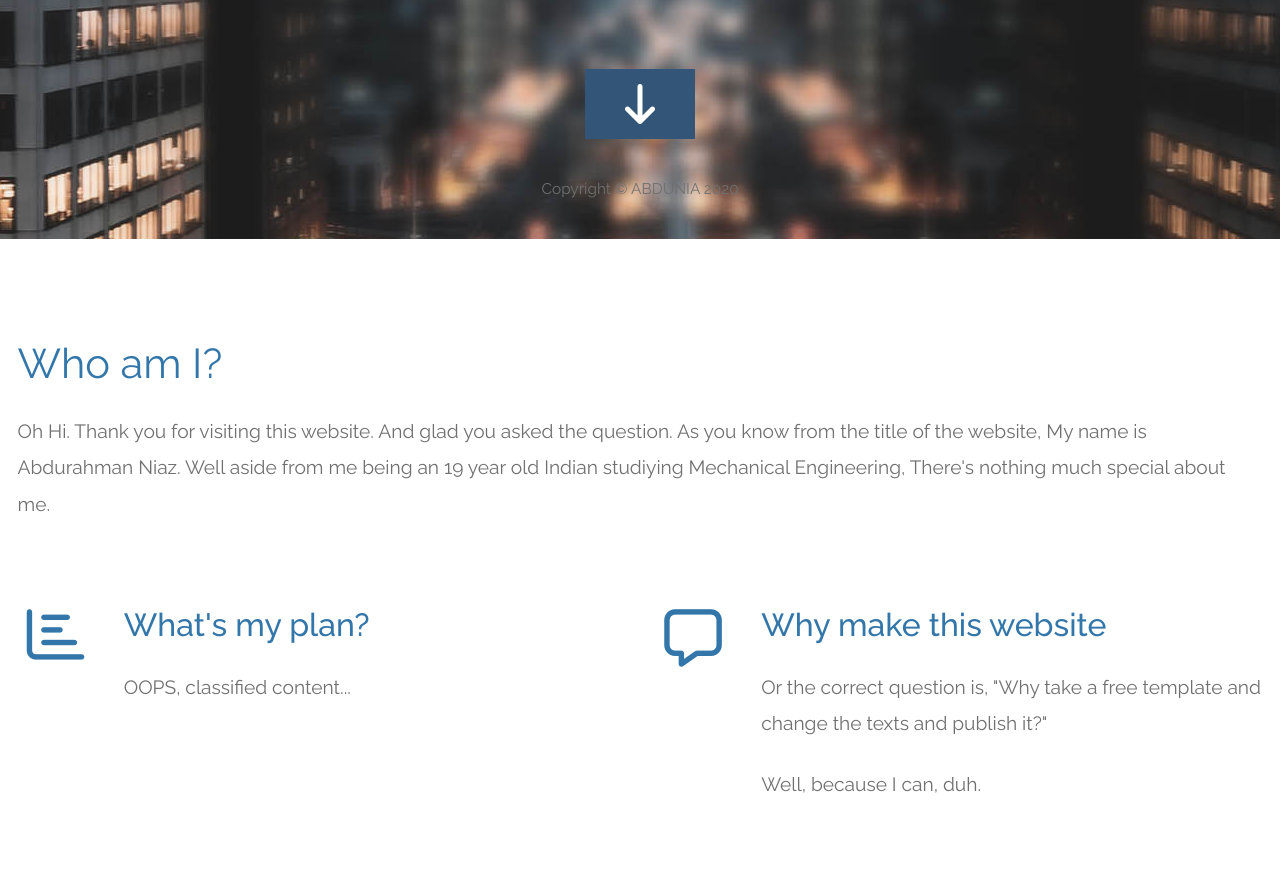
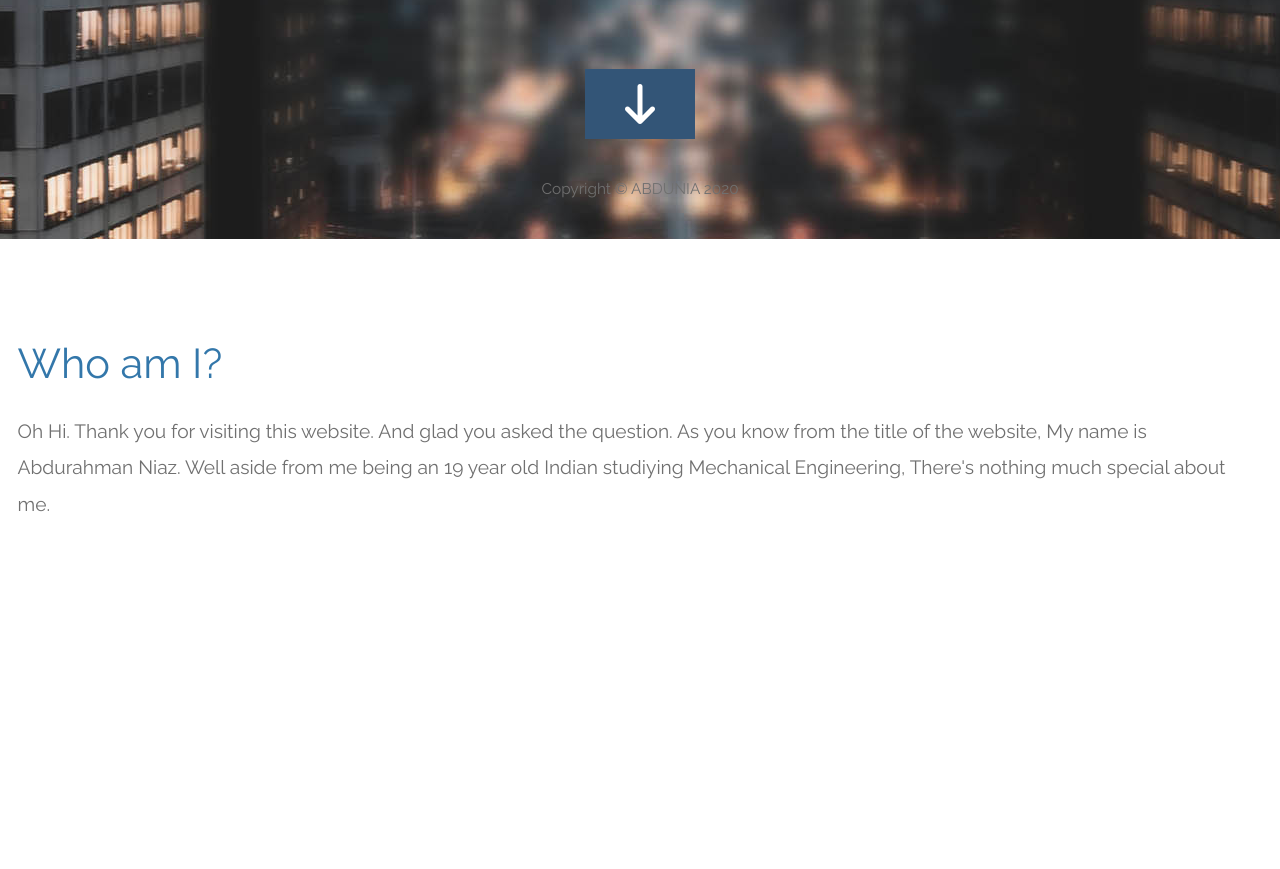
Before and after one commit to abdunia/abdunia.github.io, a plain HTML site: page index.html in a window 1280 px wide. Shown: the part 561-1430 px from the top of the page. After the commit the page ends 1187 px from the top, so only its background shows below. Drawn offline with Linux system fonts and the light colour scheme.

Commit message:
Update index.html

```diff
--- a/index.html
+++ b/index.html
@@ -75,33 +75,7 @@ https://www.tooplate.com/view/2117-infinite-loop
                     </div>
                 </div>
 
-            </div><!-- first row -->
 
-            <div class="row tm-content-box"><!-- second row -->
-        		<div class="col-lg-1">
-                    <i class="far fa-3x fa-chart-bar text-center tm-icon"></i>
-                </div>
-                <div class="col-lg-5">
-                    <div class="tm-intro-text-container">
-                        <h2 class="tm-text-primary mb-4">What's my plan?</h2>
-                        <p class="mb-4 tm-intro-text">
-                          OOPS, classified content...</p>
-                    </div>
-                </div>
-
-                <div class="col-lg-1">
-                    <i class="far fa-3x fa-comment-alt text-center tm-icon"></i>
-                </div>
-                <div class="col-lg-5">
-                    <div class="tm-intro-text-container">
-                        <h2 class="tm-text-primary mb-4">Why make this website</h2>
-                        <p class="mb-4 tm-intro-text">
-                          Or the correct question is, "Why take a free template and change the texts and publish it?"</p>
-			<p class="mb-4 tm-intro-text">Well, because I can, duh.</p>
-                    </div>
-                </div>
-
-            </div><!-- second row -->
 
 
 
```
